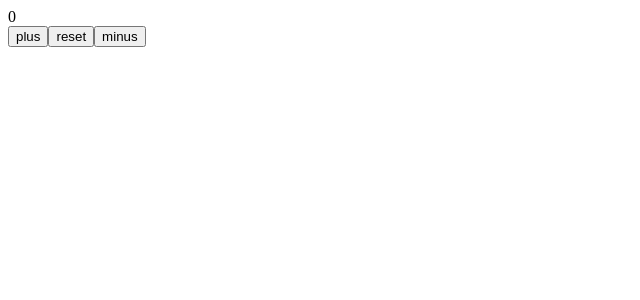
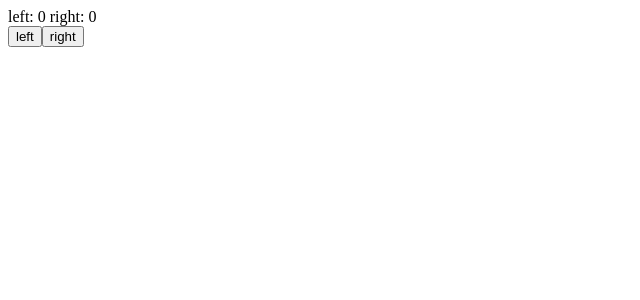
Before and after one commit to AnnaSisenina/FullStackOpen, a React (Vite) app in the folder part1/introdemo/: page / in a window 1280 px wide. Shown: the top 300 px of the page, without its empty margins (0-640 px from the left). Built offline with nearby package versions, Linux system fonts and the light colour scheme.

Commit message:
introdemo - complex state example

```diff
--- a/part1/introdemo/src/App.jsx
+++ b/part1/introdemo/src/App.jsx
@@ -1,31 +1,30 @@
 import { useState } from "react"
 
-const Display = ({counter}) => <div>{counter}</div>
+const Display = ({left, right}) => <div>left: {left} right: {right}</div>
 
 const Button = ({onClick, text}) => <button onClick={onClick}> {text}</button>
 
 
 const App = () => {
-  const [counter, setCounter] = useState(0)
+  const [clicks, setClicks] = useState({left: 0, right: 0})
 
-  const addFunction = () => setCounter(counter+1)
-  const resetFunction = () => setCounter(0)
-  const decreaseFunction = () => setCounter(counter-1)
+
+  const addLeft = () => setClicks({...clicks, left: clicks.left + 1})
+  const addRight = () => setClicks({...clicks, right: clicks.right + 1})
+
 
   return (
       <div>
-        <Display counter={counter}/>
+        <Display
+        left = {clicks.left}
+        right={clicks.right}/>
         <Button
-        text='plus'
-        onClick={addFunction}
+        text='left'
+        onClick={addLeft}
         />
         <Button
-        text='reset'
-        onClick={resetFunction}
-        />
-        <Button
-        text='minus'
-        onClick={decreaseFunction}
+        text='right'
+        onClick={addRight}
         />
       </div>
   )
```
